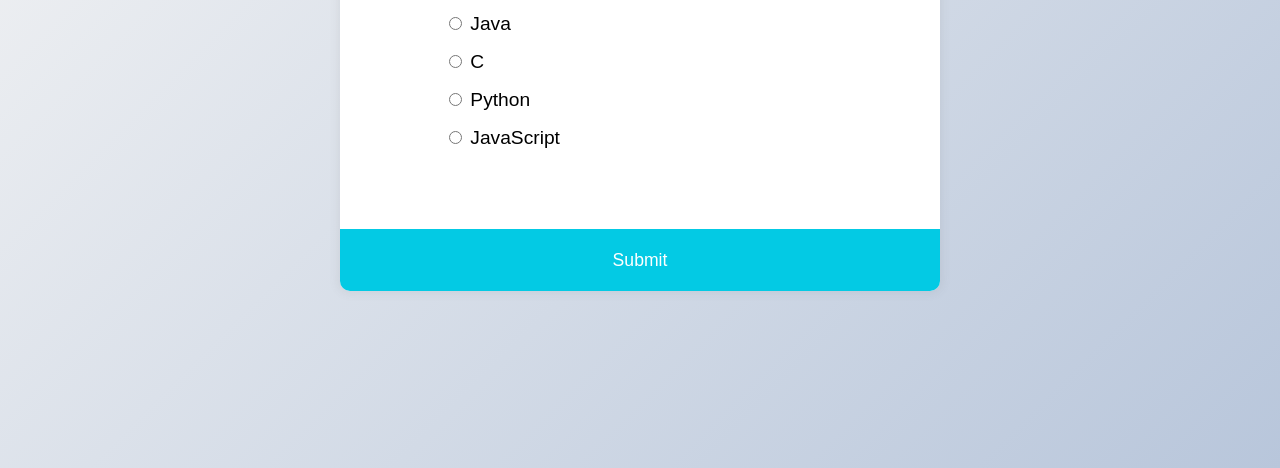
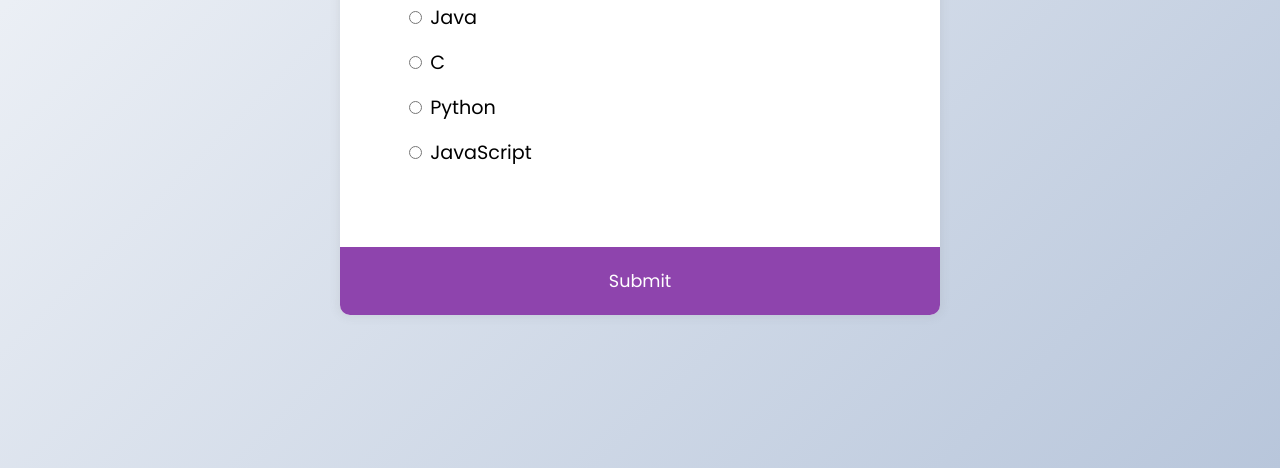
Before and after one commit to acciojob/quiz-Yogeshnagre00, a website: page main.html in a window 1280 px wide. Shown: the part 332-800 px from the top of the page. Drawn offline with Linux system fonts and the light colour scheme.

Commit message:
created a submission

```diff
--- a/main.html
+++ b/main.html
@@ -1,47 +1,38 @@
 <!DOCTYPE html>
-
-<html>
-
+<html lang="en">
   <head>
-	<link rel="stylesheet" href="styles.css">
+    <meta charset="UTF-8" />
+    <meta name="viewport" content="width=device-width, initial-scale=1.0" />
+    <link rel="stylesheet" href="https://cdnjs.cloudflare.com/ajax/libs/font-awesome/5.14.0/css/all.min.css" integrity="sha512-1PKOgIY59xJ8Co8+NE6FZ+LOAZKjy+KY8iq0G4B3CyeY6wYHN3yt9PW0XpSriVlkMXe40PTKnXrLnZ9+fkDaog==" crossorigin="anonymous" />
+    <link rel="stylesheet" href="styles.css" />
+    <title>Quiz App</title>
   </head>
-
   <body>
-	<!-- the entire body must be written by student -->
-	<div class="quix-container" id="quiz">
+    <div class="quiz-container" id="quiz">
       <div class="quiz-header">
-            <h2 id="question">Question Text</h2>
-
+        <h2 id="question">Question Dummy Text</h2>
         <ul>
           <li>
             <input type="radio" name="answer" id="a" class="answer">
-                    <label for="a" id="a_text">Answer</label>
+            <label for="a" id="a_text">Option A</label>
           </li>
-
           <li>
             <input type="radio" name="answer" id="b" class="answer">
-                    <label for="b" id="b_text">Answer</label>
+            <label for="b" id="b_text">Option B</label>
           </li>
-
           <li>
             <input type="radio" name="answer" id="c" class="answer">
-                    <label for="c" id="c_text">Answer</label>
+            <label for="c" id="c_text">Option C</label>
           </li>
-
           <li>
             <input type="radio" name="answer" id="d" class="answer">
-                    <label for="d" id="d_text">Answer</label>
+            <label for="d" id="d_text">Option D</label>
           </li>
         </ul>
       </div>
+
       <button id="submit">Submit</button>
     </div>
-
-
-
-    <script type="text/javascript" src="./script.js">
-</script>
-
+    <script src="script.js"></script>
   </body>
-
 </html>
--- a/script.js
+++ b/script.js
@@ -1,4 +1,4 @@
-const quizData =[
+const quizData = [
     {
         question: "Which language runs in a web browser?",
         a: "Java",
@@ -30,30 +30,30 @@ const quizData =[
         c: "1994",
         d: "none of the above",
         correct: "b",
-    }
-]
+    },
+];
 
+// const questions = [{},{},{},{}]
 
-const quiz = document.getElementById('quiz')
-const answerEls = document.querySelectorAll('.answer')
-const questionEl = document.getElementById('question')
-const a_text = document.getElementById('a_text')
-const b_text = document.getElementById('b_text')
-const c_text = document.getElementById('c_text')
-const d_text = document.getElementById('d_text')
-const submitBtn = document.getElementById('submit')
+const quiz = document.getElementById("quiz")
+const answerEls = document.querySelectorAll(".answer")
+const questionEl = document.getElementById("question")
 
-let currentQuiz = 0
+const submitBtn = document.getElementById("submit")
+
+const a_text = document.getElementById("a_text")
+const b_text = document.getElementById("b_text")
+const c_text = document.getElementById("c_text")
+const d_text = document.getElementById("d_text")
+
 let score = 0
 
-loadQuiz()
+let currentQuestion = 0
 
+function loadQuestion(){
 
-function loadQuiz() {
-
-    deselectAnswer()
-
-    const currentQuizData = quizData[currentQuiz]
+    deselectAnswers()
+    const currentQuizData = quizData[currentQuestion]
 
     questionEl.innerText = currentQuizData.question
 
@@ -63,38 +63,41 @@ function loadQuiz() {
     d_text.innerText = currentQuizData.d
 }
 
-function deselectAnswer() {
-    answerEls.forEach(answerEl => answerEl.checked = false)
+function deselectAnswers(){
+    answerEls.forEach(answerEl=> answerEl.checked=false)
 }
 
+function getSelected(){
+    let answer;
 
-function getSelected(){
-    let answer
-    answerEls.forEach(answerEl => {
-        if(answerEl.checked) {
+    answerEls.forEach(answerEl=>{
+        if(answerEl.checked){
             answer = answerEl.id
         }
     })
-
+    console.log(answer)
     return answer
 }
 
-submitBtn.addEventListener('click', () => {
+loadQuestion()
+
+submitBtn.addEventListener("click",()=>{
+
     const answer = getSelected()
 
-    if(answer) {
-        if(answer === quizData[currentQuiz].correct) {
-            score++
+    if(answer){
+        if(answer === quizData[currentQuestion].correct){
+            score++;
         }
+        currentQuestion++
 
-        currentQuiz++
-
-        if(currentQuiz < quizData.length) {
-            loadQuiz()
-        } else {
+        if(currentQuestion<quizData.length){
+            loadQuestion()
+        }else{
             quiz.innerHTML = `
-            <h2>\n You answered ${score}/${quizData.length} questions correctly\n</h2>
-
+            <h2>
+                You answered ${score}/${quizData.length} questions correctly
+            </h2>
             <button onclick="location.reload()">Reload</button>
             `
         }
--- a/styles.css
+++ b/styles.css
@@ -1,11 +1,13 @@
-* {
+@import url('https://fonts.googleapis.com/css2?family=Poppins:wght@200;400&display=swap');
+
+*{
     box-sizing: border-box;
 }
 
 body{
     background-color: #b8c6db;
-    background-image: linear-gradient(315deg, #b8c6db 0%, #f5f5f5 100%);
-    font-family: sans-serif;
+    background-image: linear-gradient(315deg,#b8c6db 0%, #f5f7fa 100%);
+    font-family: "Poppins", sans-serif;
     display: flex;
     align-items: center;
     justify-content: center;
@@ -14,10 +16,10 @@ body{
     margin: 0;
 }
 
-.quix-container {
+.quiz-container{
     background-color: #fff;
     border-radius: 10px;
-    box-shadow: 0 0 10px 2px rgba(100, 100, 100, 0.1);
+    box-shadow: 0 0 10px 2px rgba(100,100,100,0.1);
     width: 600px;
     overflow: hidden;
 }
@@ -26,42 +28,38 @@ body{
     padding: 4rem;
 }
 
-h2 {
+h2{
     padding: 1rem;
     text-align: center;
     margin: 0;
 }
 
 ul{
-    list-style-type: none;
+    list-style: none;
+    padding: 0;
 }
 
-ul li {
+ul li{
     font-size: 1.2rem;
     margin: 1rem 0;
 }
 
-ul li label {
+ul li label{
     cursor: pointer;
 }
 
-button {
-    background-color: #03cae4;
+button{
+    background-color: #8e44ad;
     color: #fff;
     border: none;
     display: block;
     width: 100%;
-    cursor: pointer;
     font-size: 1.1rem;
     font-family: inherit;
     padding: 1.3rem;
+    cursor: pointer;
 }
 
-button:hover {
-    background-color: #04adc4;
+button:hover{
+    background-color: #732d91;
 }
-
-button:focus {
-    outline: none;
-    background-color: #44b927;
-}
```
Lines whose indentation alone changed are shown as unchanged.
